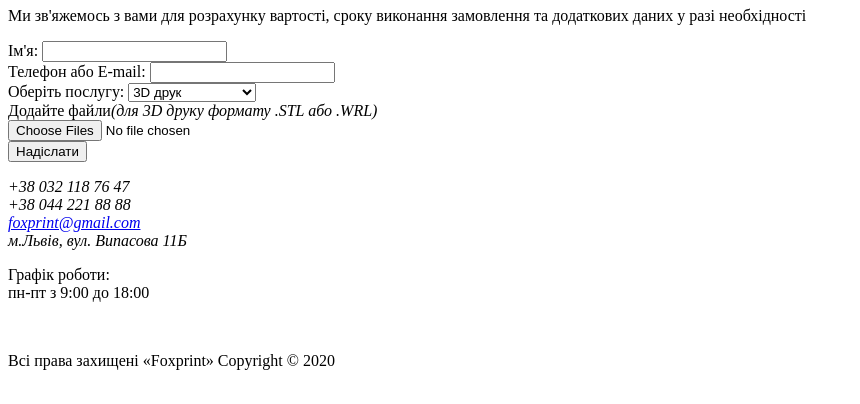
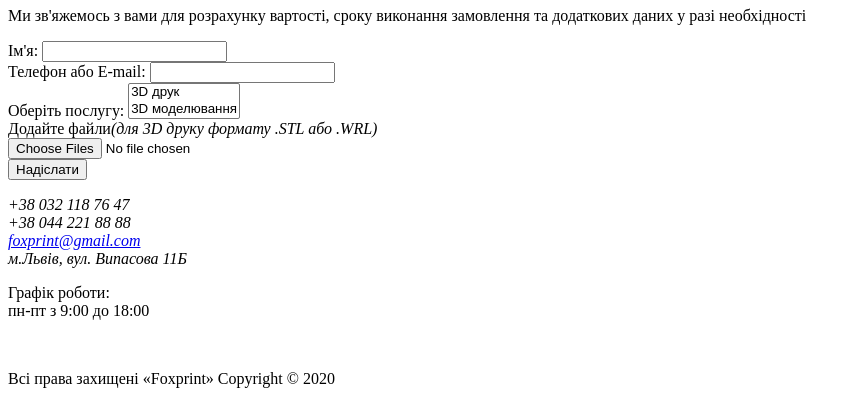
Before and after one commit to Somebodyonex/project-html, a plain HTML site: page order.html in a window 1280 px wide. Shown: the part 633-1037 px from the top of the page, without its empty margins (0-860 px from the left). Drawn offline with Linux system fonts and the light colour scheme.

Commit message:
Update order.html

```diff
--- a/order.html
+++ b/order.html
@@ -33,7 +33,7 @@
       <input type="text" required name="Телефон або E-mail">
       </label><br>
       Оберіть послугу:
-          <select required name="Послуга">
+          <select size="2" multiple required name="Послуга">
           <option value="3D друк">3D друк</option>
           <option value="3D моделювання">3D моделювання</option>
           </select>
```
